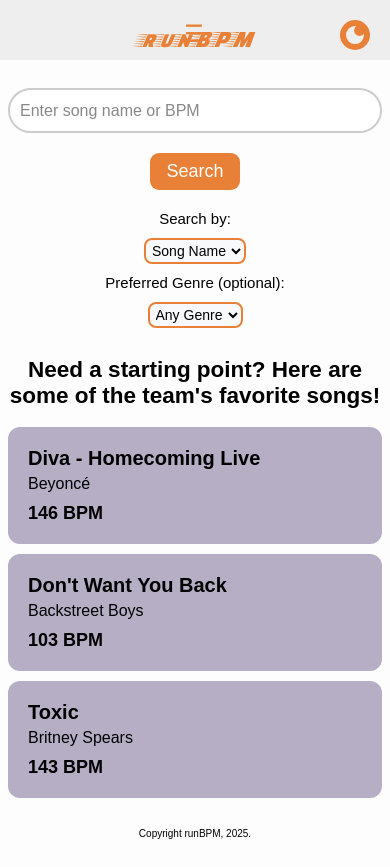
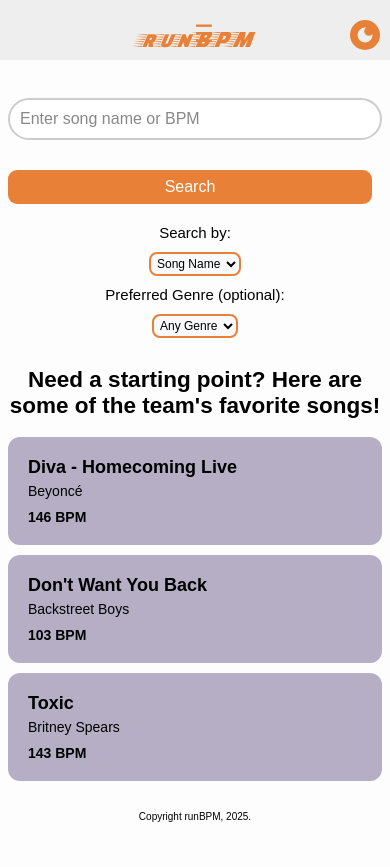
Before and after one commit to nathanferrell/runBPMFork, a plain HTML site: page search.html in a window 390 px wide. Drawn offline with Linux system fonts and the light colour scheme.

Commit message:
Reorganize responsive stylesheet

```diff
--- a/assets/styles/responsive.css
+++ b/assets/styles/responsive.css
@@ -14,6 +14,17 @@
 /* styles and media queries for screens smaller than 1024px */
 @media (max-width: 1024px) {
 
+  /* hides home button on smaller screen */
+  .home-btn {
+    display: none;
+  }
+
+  /* shrink input width */
+  input {
+    width: 90%;
+    margin-left: 0;
+  }
+
   /* aligns items in song card as left-hand columns */
   .song-card {
     flex-direction: column;
@@ -26,17 +37,6 @@
     width: 100%;
     text-align: left;
     margin-top: 10px;
-  }
-
-  /* shrink input width */
-  input {
-    width: 90%;
-    margin-left: 0;
-  }
-
-  /* hides home button on smaller screen */
-  .home-btn {
-    display: none;
   }
 
   /* adjust font and padding for mobile idea page */
@@ -88,6 +88,19 @@
   /* shrink logo size to fit smaller viewports */
   .logo {
     font-size: 32px;
+  }
+
+  /* fix button size */
+  button {
+    font-size: 20px;
+    padding: 8px 16px;
+    margin: 10px;
+  }
+
+  /* stacking button options vertically with spacing - NEEDED FOR MOBILE SPACING */
+  .button-container {
+    flex-direction: column;
+    gap: 10px;
   }
 
   /* show nav items in horizontal row */
@@ -143,25 +156,6 @@
     padding: 0 10px;
   }
 
-  /* increase button size */
-  button {
-    font-size: 20px;
-    padding: 8px 16px;
-    margin: 10px;
-  }
-
-  /* stacking button options vertically with spacing - NEEDED FOR MOBILE SPACING */
-  .button-container {
-    flex-direction: column;
-    gap: 10px;
-  }
-
-  /* shrink footer to fit mobile */
-  footer {
-    font-size: 10px;
-    text-align: center;
-  }
-
   /* adjust font and padding for mobile idea page */
   .message {
     font-size: 18px;
@@ -198,6 +192,12 @@
     padding-bottom: 30px;
     max-width: 60%;
   }
+
+  /* shrink footer to fit mobile */
+  footer {
+    font-size: 10px;
+    text-align: center;
+  }
 }
 
 /* styles and media queries for screens smaller than 480px */
@@ -212,10 +212,90 @@
     padding: 10px;
   }
 
+   /* adjust button width */
+   button {
+    width: 100%;
+  }
+
   /* resize logo */
   .logo {
     font-size: 24px;
   }
 
   /* do not display home button */
-  .
+  .home-btn {
+    display: none;
+  }
+
+  /* shrink dropdown button */
+  .dropdown-menu {
+    display: block;
+  }
+
+  /* shrink dark mode for mobile */
+  #dark-mode {
+    padding: 6px;
+    margin: 0;
+    margin-top: 10px;
+    position: absolute;
+    align-items: center;
+  }
+
+  #dark-mode svg {
+    width: 20px;
+    height: 20px;
+    position: absolute;
+  }
+
+  /* shrink search bar */
+  #search {
+    font-size: 16px;
+    margin-left: 0;
+  }
+
+  /* shrink input */
+  input {
+    font-size: 16px;
+    height: auto;
+    margin: 10px 0;
+  }
+
+  /* shrink filter options */
+  #search-type,
+  #genre-select {
+    font-size: 12px;
+  }
+
+  /* shrink song info tiles */
+  .song-info h2 {
+    font-size: 18px;
+  }
+
+  .song-info p,
+  .song-bpm p,
+  .message p {
+    font-size: 14px;
+  }
+
+  /* add more padding to the song cards */
+  .song-card
+  .message p {
+    padding: 15px;
+  }
+
+  /* resize meet the team text */
+  .meet-the-team {
+    padding: 10px;
+    font-size: 14px;
+  }
+
+  /* resize picture, convert to columns for mobile optimization */
+  .temp_pic {
+    display: flex;
+    flex-direction: column;
+    justify-content: center;
+    align-items: center;
+    padding-bottom: 30px;
+    max-width: 40%;
+  }
+}
```
